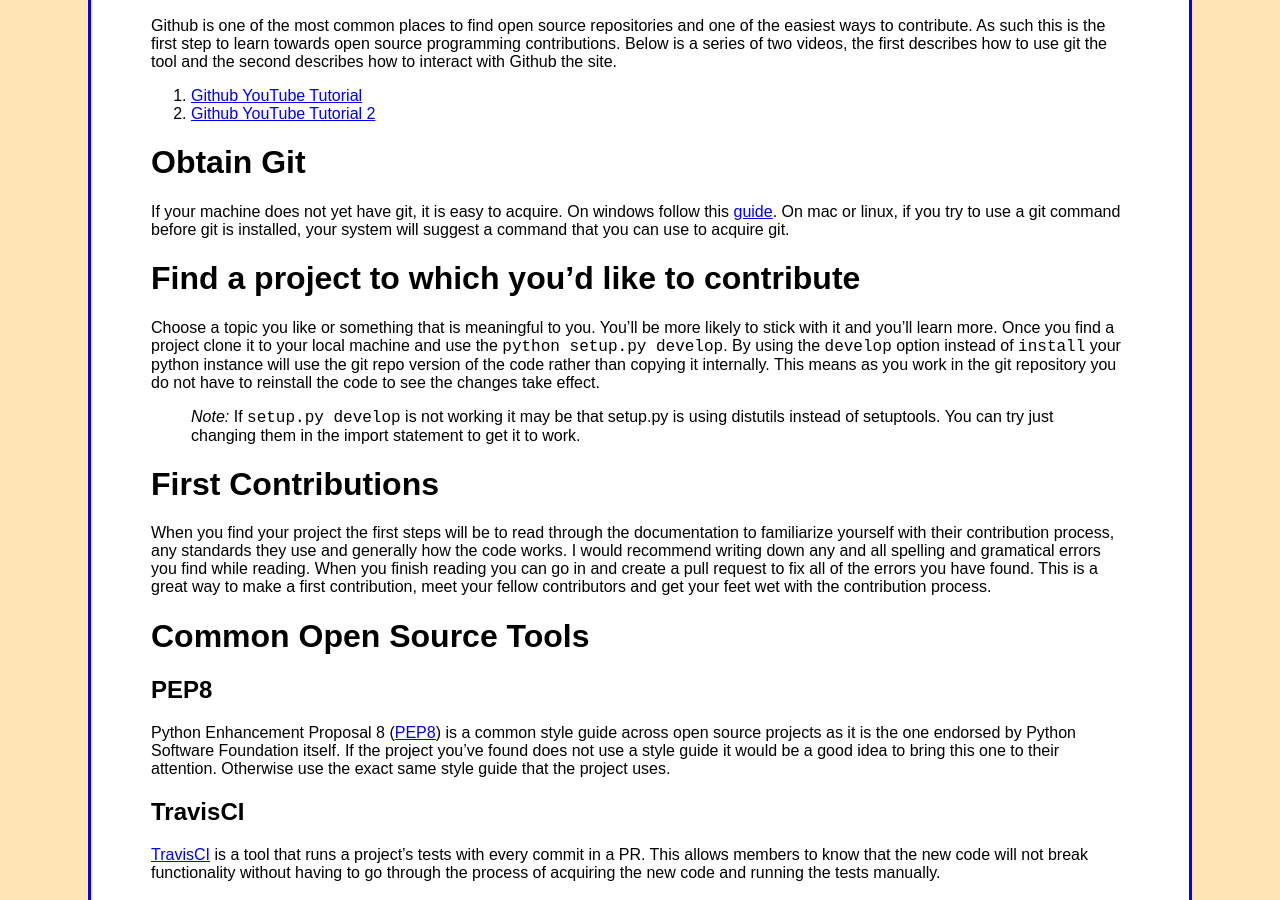
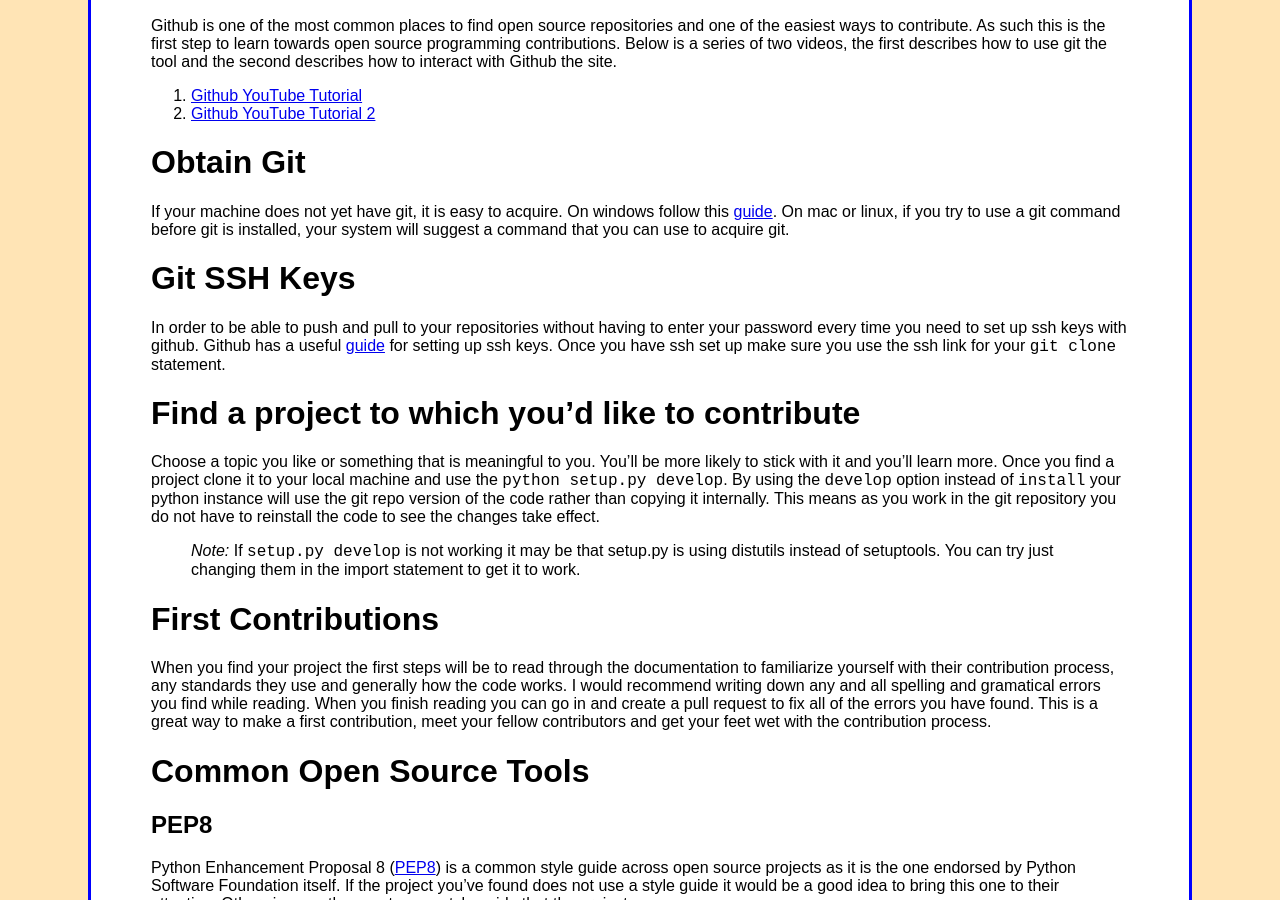
Before and after one commit to jbm950/jbm950.github.io, a Jekyll site: the page built from source/notes/open_source_beginning/open_source_beginning.md, in a window 1280 px wide and 900 px high, scrolled down 344 px. Built offline with Jekyll 4.4.1, drawn with Linux system fonts in a browser that asks for light colours; our own code applies the rules of GitHub Pages for plain Markdown files.

Commit message:
updated open source beginning

```diff
--- a/notes/open_source_beginning/open_source_beginning.html
+++ b/notes/open_source_beginning/open_source_beginning.html
@@ -23,6 +23,8 @@
 </ol>
 <h1 id="obtain-git">Obtain Git</h1>
 <p>If your machine does not yet have git, it is easy to acquire. On windows follow this <a href="https://git-scm.com/downloads">guide</a>. On mac or linux, if you try to use a git command before git is installed, your system will suggest a command that you can use to acquire git.</p>
+<h1 id="git-ssh-keys">Git SSH Keys</h1>
+<p>In order to be able to push and pull to your repositories without having to enter your password every time you need to set up ssh keys with github. Github has a useful <a href="https://help.github.com/articles/connecting-to-github-with-ssh/">guide</a> for setting up ssh keys. Once you have ssh set up make sure you use the ssh link for your <code>git clone</code> statement.</p>
 <h1 id="find-a-project-to-which-youd-like-to-contribute">Find a project to which you'd like to contribute</h1>
 <p>Choose a topic you like or something that is meaningful to you. You'll be more likely to stick with it and you'll learn more. Once you find a project clone it to your local machine and use the <code>python setup.py develop</code>. By using the <code>develop</code> option instead of <code>install</code> your python instance will use the git repo version of the code rather than copying it internally. This means as you work in the git repository you do not have to reinstall the code to see the changes take effect.</p>
 <blockquote>
--- a/source/notes/open_source_beginning/open_source_beginning.md
+++ b/source/notes/open_source_beginning/open_source_beginning.md
@@ -20,6 +20,15 @@
 this [guide](https://git-scm.com/downloads). On mac or linux, if you try to use
 a git command before git is installed, your system will suggest a command that
 you can use to acquire git.
+
+# Git SSH Keys
+
+In order to be able to push and pull to your repositories without having to
+enter your password every time you need to set up ssh keys with github. Github
+has a useful
+[guide](https://help.github.com/articles/connecting-to-github-with-ssh/) for
+setting up ssh keys. Once you have ssh set up make sure you use the ssh link
+for your `git clone` statement.
 
 # Find a project to which you'd like to contribute
 
```
